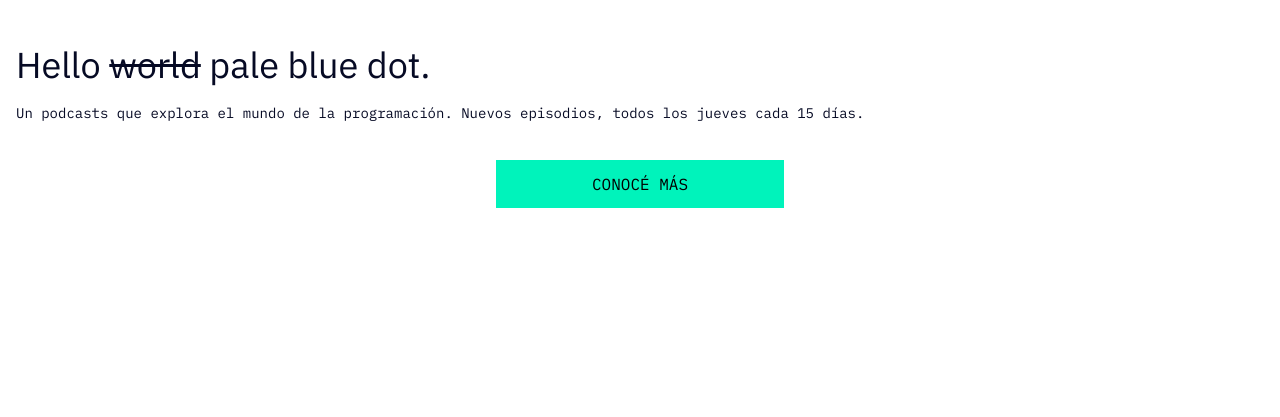
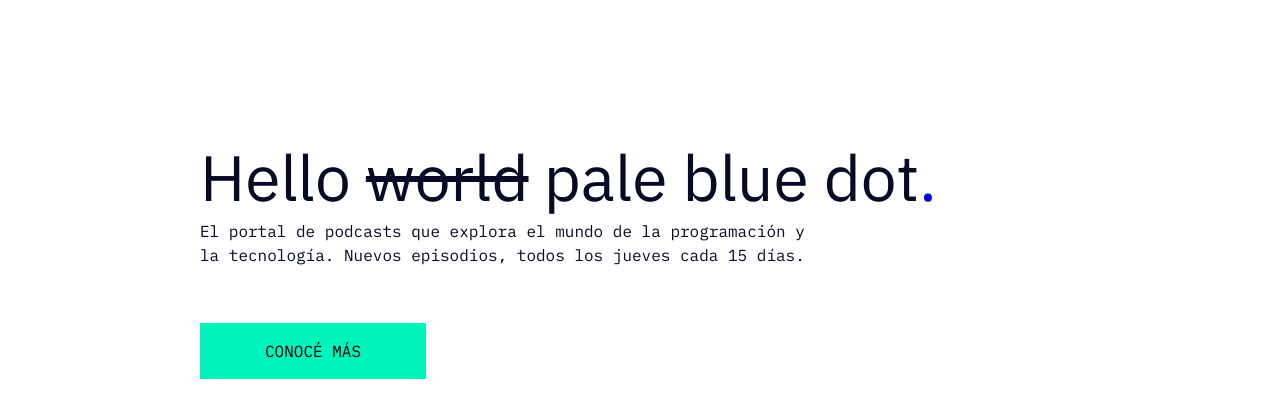
Before and after one commit to celis212/podcastSass, a plain HTML site: page index.html in a window 1280 px wide. Shown: the part 65-482 px from the top of the page. Drawn offline with Linux system fonts and the light colour scheme.

Commit message:
header completed

```diff
--- a/index.html
+++ b/index.html
@@ -22,13 +22,13 @@
             </ul>
         </nav>
     </header>
-    <section class="front-introduction">
-        <article class="front-introduction__text">
-            <h1 class="text--title">Hello <del>world</del> pale blue dot.</h1>
+    <section class="firts-introduction">
+        <article class="firts-introduction__text">
+            <h1 class="text--title">Hello <del>world</del> pale blue dot<span class="tittle--dot-blue">.</span></h1>
             <p class="text--paragraph-one">Un podcasts que explora el mundo de la programación. Nuevos episodios, todos los jueves cada 15 días.</p>
             <p class="text--paragraph-two">El portal de podcasts que explora el mundo de la programación y la tecnología. Nuevos episodios, todos los jueves cada 15 días.</p>
         </article>
-        <div class="front-introduction__button">
+        <div class="firts-introduction__button">
             <button href="#" class="button--conoce">CONOCÉ MÁS</button>
         </div>
     </section>
--- a/style.css
+++ b/style.css
@@ -136,13 +136,15 @@ body {
 
 /* primer front con boton conoce  */
 
-.front-introduction {
+.firts-introduction {
     display: inline-block;
     color: #060A24;
+    padding: 0 16px;
 }
 
-.front-introduction__text {
+.firts-introduction__text {
     padding-top: 29px;
+    font-family: 'IBM Plex Mono', monospace;
 }
 
 .text--title{
@@ -150,21 +152,21 @@ body {
     line-height: 42px;
     font-family: 'IBM Plex Sans', sans-serif;
     font-weight: 400;
-    padding: 0 16px 16px 16px;
+    margin-bottom: 16px;
 }
 
 .text--paragraph-one {
     font-size: 14px;
     line-height: 22px;
-    font-family: 'IBM Plex Mono', monospace;
-    padding: 0 16px;
 }
 
 .text--paragraph-two {
+    font-size: 16px;
+    line-height: 24px;
     display: none;
 }
 
-.front-introduction__button {
+.firts-introduction__button {
     position: absolute;
     padding-top: 36px;
     left: 50%;
@@ -195,20 +197,24 @@ body {
     .menu__checkbox {
         display: none;
     }
+
     .menu__burger {
         display: none;
     }
+
     .header-page {
         position: relative;
         height: 80px;
         top: 0;
         padding: 22px 100px;
     }
+
     .header-page__logo {
         float: left;
         height: 36px;
         width: 36px;
     }
+
     .item__link-position,
     .item__link-position:link,
     .item__link-position:visited {
@@ -234,6 +240,7 @@ body {
         padding: 0;
         display: inline-block;
     }
+
     .menu__list {
         position: relative;
         top: 4px;
@@ -241,4 +248,45 @@ body {
         background:#ffffff;
         height: 36px;
     }
+
+    .firts-introduction {
+        padding: 0 200px;
+        width: 100%;
+    }
+
+    .firts-introduction__text {
+        padding-top: 120px;
+    }
+
+    .text--title{
+        margin: 0;
+        font-size: 64px;
+        line-height: 84px;
+    }
+
+    .tittle--dot-blue{
+        color: #0000EC;
+    }
+
+    .text--paragraph-one {
+        display: none;
+    }
+
+    .text--paragraph-two {
+        display: inline-block;
+        width: 628px;
+    }
+
+    .firts-introduction__button {
+        margin-top: 56px;
+        left: 0;
+        transform: translate(0);
+        width: 100%;
+        padding: 0 200px;
+    }
+
+    .button--conoce {
+        height: 56px;
+        width: 226px;
+    }
 }
```
